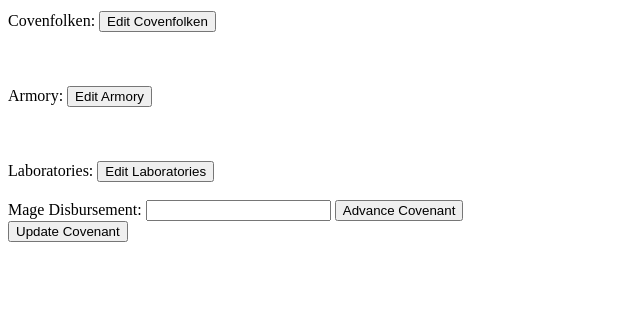
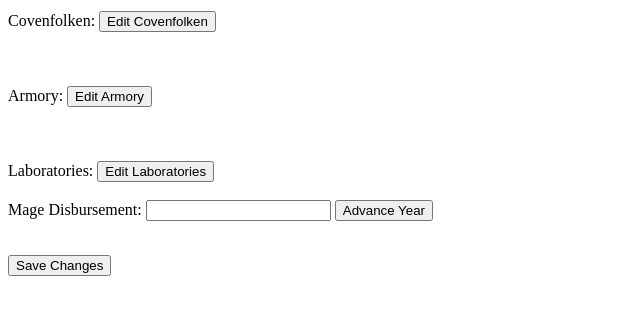
Before and after one commit to Mesona/covenant-finance, a Flask app: template templates/create_covenant_landing.html in a window 1280 px wide. Shown: the part 162-477 px from the top of the page, without its empty margins (0-640 px from the left). Run offline with Flask 2, Linux system fonts and the light colour scheme; the template is opened without the code that fills it, so the values that code supplies are empty; some libraries are stand-ins or nearby versions.

Commit message:
More usability fixes

```diff
--- a/app.py
+++ b/app.py
@@ -173,16 +173,18 @@ def home():
         return render_template("login.html")
 
 
-def clean_session():
+def clean_user_session():
     session["new_covenant"] = False
     session["current_covenant"] = None
+    if g.get("username"):
+        g.username = None
 
 
 @app.route("/authentication", methods=["POST"])
 def authenticate():
     import os
     bcrypt = Bcrypt()
-    clean_session()
+    clean_user_session()
 
     username = request.form["username"]
     password = request.form["password"]
@@ -223,6 +225,19 @@ def authenticate():
             flash("Invalid Username or Password !!")
             return render_template("login.html")
 
+
+@app.route("/advance_covenant", methods=["POST"])
+def advance_covenant():
+    disbursement = float(request.form["disbursement"])
+    covenant = session["current_covenant"]
+
+    covenant.advance_year(disbursement)
+
+    session["current_covenant"] = covenant
+
+    return redirect("create_covenant_landing")
+
+
 @app.route("/process_new_covenant", methods=["POST"])
 def process_new_covenant():
     # Create covenant core
@@ -236,7 +251,7 @@ def process_new_covenant():
             request.form.getlist('covenant_income_sources_names'),
             request.form.getlist('covenant_income_sources_values'),
         ):
-        income_sources[income_source] = income_value
+        income_sources[income_source] = float(income_value)
 
     covenant.income_sources = income_sources
     #covenant.tithes = request.form["covenant_tithes"]
@@ -245,12 +260,12 @@ def process_new_covenant():
             request.form.getlist('tithe_sources_names'),
             request.form.getlist('tithe_sources_values'),
         ):
-        covenant_tithes[tithe_source] = tithe_value
+        covenant_tithes[tithe_source] = float(tithe_value)
 
-    covenant.treasury = request.form["covenant_treasury"]
+    covenant.treasury = float(request.form["covenant_treasury"])
     covenant.inflation_enabled = request.form["covenant_inflation_enabled"]
-    covenant.inflation = request.form["covenant_initial_inflation"]
-    covenant.current_year = request.form["starting_year"]
+    covenant.inflation = float(request.form["covenant_initial_inflation"])
+    covenant.current_year = int(request.form["starting_year"])
 
     # Covenfolk content
     if not hasattr(covenant, "covenfolken"):
@@ -336,9 +351,11 @@ def handle_create_new_user():
 
 @app.route("/create_covenant", methods = ["GET"])
 def create_covenant():
+    print("C1:", session.get("new_covenant"))
     if not session.get("new_covenant"):
         session["current_covenant"] = Covenant()
         session["new_covenant"] = True
+        print("C1.5:", session.get("new_covenant"))
 
     if request.method == "GET":
         return render_template("create_covenant.html")
@@ -346,6 +363,7 @@ def create_covenant():
 @app.route("/create_covenant_landing", methods = ["POST", "GET"])
 def create_covenant_landing():
     """Shows the current state of the covenant being built. Should have buttons to add equipment, add labs, add covenfolk."""
+    print("C3:", session.get("new_covenant"))
     if request.method == "GET":
         return render_template("create_covenant_landing.html")
 
@@ -359,6 +377,7 @@ def finalize_covenant():
 
     print("SESSION COVENANT:", session["current_covenant"].name)
 
+    print("C2:", session.get("new_covenant"))
     if session["current_covenant"].name in session["covenant_names"] and session["new_covenant"] is True:
         flash("Covenant names must be unique!")
         return redirect("create_covenant_landing")
@@ -376,6 +395,7 @@ def finalize_covenant():
 
     #g.covenant_names = g.covenant_names.append(session["current_covenant"].name)  # pylint: disable=assigning-non-slot
     session["new_covenant"] = False
+    session["current_covenant"] = None
 
     return render_template("home.html", username = g.username, covenants=covenant_names)
 
@@ -392,9 +412,9 @@ def finalize_covenant():
 
     #return render_template("home.html", username=g.username, covenants=covenant_names)
 
-@app.route("/advance_covenant", methods = ["POST"])
-def advance_covenant():
-    return render_template("create_covenant_landing.html")
+#@app.route("/advance_covenant", methods = ["POST"])
+#def advance_covenant():
+#    return render_template("create_covenant_landing.html")
 
 @app.route("/modify_laboratories", methods = ["POST", "GET"])
 def modify_laboratories():
@@ -408,10 +428,10 @@ def modify_laboratories():
 
         names = request.form.getlist("laboratory_name")
         owners = request.form.getlist("laboratory_owner")
-        sizes = request.form.getlist("laboratory_size")
-        virtue_points = request.form.getlist("laboratory_virtue_points")
-        flaw_points = request.form.getlist("laboratory_flaw_points")
-        extra_upkeeps = request.form.getlist("laboratory_extra_upkeep")
+        sizes = int(request.form.getlist("laboratory_size"))
+        virtue_points = int(request.form.getlist("laboratory_virtue_points"))
+        flaw_points = int(request.form.getlist("laboratory_flaw_points"))
+        extra_upkeeps = int(request.form.getlist("laboratory_extra_upkeep"))
         usages = request.form.getlist("usage")
         minor_fortifications = request.form.getlist("laboratory_minor_fortifications")
         major_fortifications = request.form.getlist("laboratory_major_fortifications")
@@ -466,7 +486,7 @@ def modify_covenfolken():
         crafter_names = request.form.getlist("crafter_name")
         crafter_professions = request.form.getlist("crafter_profession")
         crafter_saving_categories = request.form.getlist("crafter_saving_category")
-        crafter_skills = request.form.getlist("crafter_skill")
+        crafter_skills = int(request.form.getlist("crafter_skill"))
         crafter_rarities = request.form.getlist("crafter_rarity")
 
         while count < len(crafter_names):
@@ -485,7 +505,7 @@ def modify_covenfolken():
         specialist_names = request.form.getlist("specialist_name")
         specialist_professions = request.form.getlist("specialist_profession")
         specialist_saving_categories = request.form.getlist("specialist_saving_category")
-        specialist_skills = request.form.getlist("specialist_skill")
+        specialist_skills = int(request.form.getlist("specialist_skill"))
         specialist_rarities = request.form.getlist("specialist_rarity")
 
         while count < len(specialist_names):
--- a/src/covenant.py
+++ b/src/covenant.py
@@ -42,7 +42,7 @@ def save_covenant(covenant, path=None):
     import jsonpickle
     if covenant.expenses == float("inf"):
         covenant.expenses = 9999999
-    frozen = jsonpickle.encode(covenant)
+    frozen = jsonpickle.encode(covenant, keys=True)
 
     if path:
         with open(path, "w+") as f:
@@ -55,7 +55,7 @@ def save_covenant(covenant, path=None):
 
 def load_covenant_from_string(covenant):
     import jsonpickle
-    test = jsonpickle.decode(covenant)
+    test = jsonpickle.decode(covenant, keys=True)
     return test
 
 
@@ -239,6 +239,8 @@ Please select between spring, summer, autumn, and winter.
         return self.expenses + self.inflation
 
     def total_income(self):
+        print("SYM:", self.income_sources.values())
+        print("SUM:", sum(self.income_sources.values()))
         return sum(self.income_sources.values())
 
     def change_season(self, season):
@@ -265,4 +267,8 @@ Please select between spring, summer, autumn, and winter.
 
     def advance_year(self, additional_costs=0):
         self.update_expenditures()
+        print("T:", type(self.treasury))
+        print("TI:", type(self.total_income()))
+        print("TE:", type(self.total_expenditure()))
+        print("AC:", type(additional_costs))
         self.treasury = self.treasury + self.total_income() - self.total_expenditure() - additional_costs
--- a/templates/create_covenant.html
+++ b/templates/create_covenant.html
@@ -67,7 +67,7 @@
                     {% endfor %}
                 </div>
                 Starting Treasury: <input class="create_covenant_input" placeholder="Starting Treasury Amount" name="covenant_treasury" type="text" value={{session["current_covenant"].treasury}} required><br>
-                Starting Year: <input class="create_covenant_input" placeholder="Starting year" name="starting_year" type="text" value={{session["current_covenant"].starting_year}} required><br>
+                Starting Year: <input class="create_covenant_input" placeholder="Starting year" name="starting_year" type="text" required value={{session["current_covenant"].starting_year}}><br>
                 <p>Enable Inflation?</p>
                 <input class="create_covenant_input" name="covenant_inflation_enabled" type="radio" value="Yes" required>
                 <label for="Yes">Yes</label>
--- a/templates/create_covenant_landing.html
+++ b/templates/create_covenant_landing.html
@@ -17,9 +17,11 @@
             Tithes: {{session["current_covenant"].tithes}}<br>
             Current Treasury: {{session["current_covenant"].treasury}}<br>
             Inflation Enabled? {{session["current_covenant"].inflation_enabled}}<br>
+
             {% if session["current_covenant"].inflation_enabled == "True" %}
                 Current Inflation Amount: {{session["current_covenant"].inflation}}<br>
             {% endif %}
+
             {% if session["new_covenant"] %}
                 Starting Year: {{session["current_covenant"].current_year}}<br><br>
             {% else %}
@@ -92,18 +94,18 @@
         </div>
         <div>
             <br>
-            {% if session["new_covenant"] == "True" %}
+            {% if session["new_covenant"] == True %}
                 <a href="{{'finalize_covenant'}}">
                     <button>Create Covenant</button>
                 </a>
             {% else %}
-                Mage Disbursement: <input class="disbursement" name="disbursement" type="number">
-                <a href="{{url_for('advance_covenant')}}">
-                    <button>Advance Covenant</button>
-                </a>
+                <form name="disbursement_form" action="advance_covenant" method="POST">
+                    Mage Disbursement: <input class="disbursement" name="disbursement" type="number" required>
+                    <button>Advance Year</button>
+                </form>
                 <br>
                 <a href="{{'finalize_covenant'}}">
-                    <button>Update Covenant</button>
+                    <button>Save Changes</button>
                 </a>
             {% endif %}
         </div>
```
